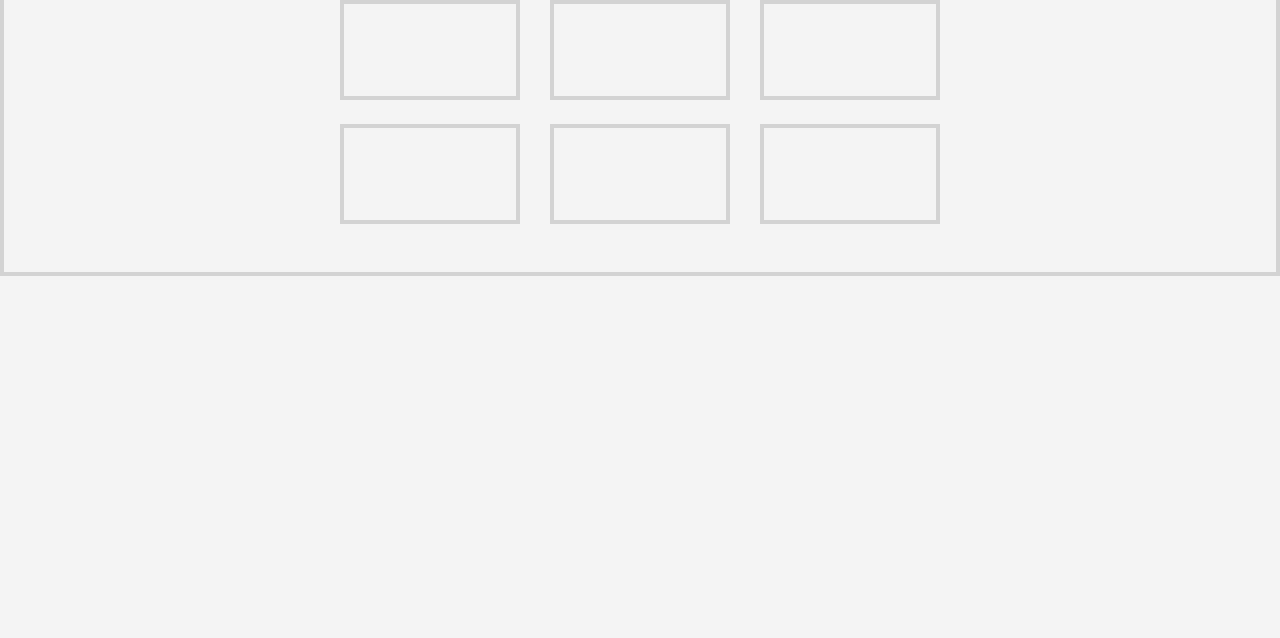
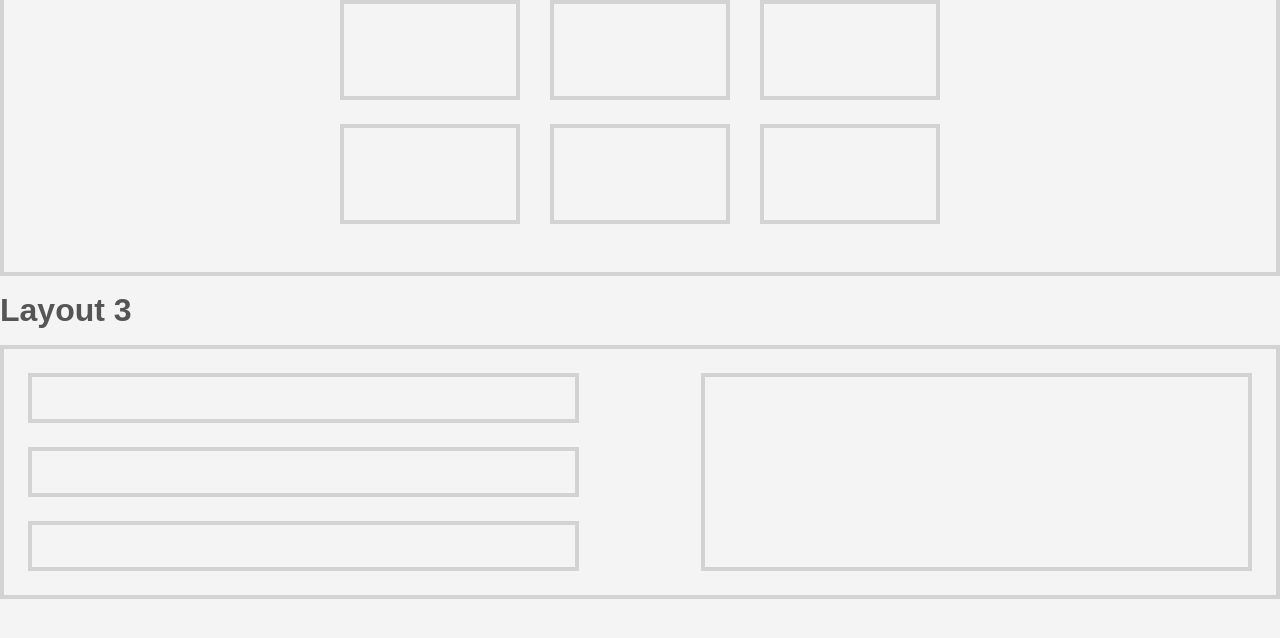
Before and after one commit to michaelrodriguezg99/HTML-CSS-FLEXBOX, a plain HTML site: page index.html in a window 1280 px wide. Shown: the part 2657-3295 px from the top of the page. Drawn offline with Linux system fonts and the light colour scheme.

Commit message:
layout 3 finished

```diff
--- a/CSS/style.css
+++ b/CSS/style.css
@@ -1,4 +1,4 @@
-*{
+* {
   box-sizing: border-box;
 }
 body {
@@ -31,7 +31,7 @@ body {
   color: #f4f4f4;
 }
 
-.clr{
+.clr {
   clear: both;
 }
 
@@ -131,14 +131,14 @@ a:visited {
   box-sizing: border-box;
 }
 
-#main-block{
+#main-block {
   float: left;
   width: 70%;
   padding: 15px;
   box-sizing: border-box;
 }
 
-#sidebar{
+#sidebar {
   float: right;
   width: 30%;
   background-color: #333;
@@ -147,7 +147,7 @@ a:visited {
   box-sizing: border-box;
 }
 
-.p-box{
+.p-box {
   width: 800px;
   min-height: 500px;
   border: 1px #000 solid;
@@ -159,86 +159,112 @@ a:visited {
   background-size: contain;
 }
 
-.p-box h1{
+.p-box h1 {
   position: absolute;
   top: 100px;
 }
 
-.p-box h2{
+.p-box h2 {
   position: absolute;
   top: 300px;
   left: 600px;
 }
 
-.fix-me{
+.fix-me {
   position: fixed;
   top: 400px;
 }
 
-.my-list li:first-child{
+.my-list li:first-child {
   background-color: red;
 }
 
-.my-list li:nth-child(even){
+.my-list li:nth-child(even) {
   background-color: grey;
 }
 
-.my-list li:last-child{
+.my-list li:last-child {
   background-color: blue;
 }
 
-.container-box{
+.container-box {
   border: 4px solid lightgray;
   display: flex;
   justify-content: space-between;
   padding: 24px;
 }
 
-.box{
+.box {
   border: 4px solid lightgray;
   width: 100px;
   height: 100px;
 }
 
-.box-small{
+.box-small {
   width: 50px;
   height: 50px;
   margin-left: 24px;
 }
 
-.box-wrapper{
+.box-wrapper {
   display: flex;
   align-items: center;
 }
 
-.container-box2{
+.container-box2 {
   border: 4px solid lightgray;
   padding: 24px;
   display: flex;
   justify-content: center;
 }
 
-.row{
+.row {
   width: 100%;
   max-width: 600px;
 }
 
-.title{
+.title {
   border: 2px solid lightgray;
   width: 100%;
   height: 24px;
   margin-bottom: 24px;
 }
 
-.box-small2{
+.box-small2 {
   border: 4px solid lightgray;
   width: 30%;
   height: 100px;
   margin-bottom: 24px;
 }
 
-.box-wrapper2{
+.box-wrapper2 {
   display: flex;
   flex-wrap: wrap;
   justify-content: space-between;
 }
+
+.container-box3{
+  border: 4px solid lightgray;
+  padding: 24px 24px 0 24px;
+  display: flex;
+  justify-content: space-between;
+}
+
+.box3 {
+  border: 4px solid lightgray;
+  margin-bottom: 24px;
+}
+
+.small-box3{
+  height: 50px;
+}
+
+.box-wrapper3{
+  width: 45%;
+  display: flex;
+  flex-direction: column;
+}
+
+.box-large3{
+  width: 45%;
+}
--- a/index.html
+++ b/index.html
@@ -158,6 +158,16 @@
       </div>
     </div>
 
+    <h1>Layout 3</h1>
+    <div class="container-box3">
+      <div class="box-wrapper3">
+        <div class="box3 small-box3"></div>
+        <div class="box3 small-box3"></div>
+        <div class="box3 small-box3"></div>
+      </div>
+      <div class="box3 box-large3"></div>
+    </div>
+
     <div style="margin-top: 500px"></div>
   </body>
 </html>
```
Lines whose indentation alone changed are shown as unchanged.
